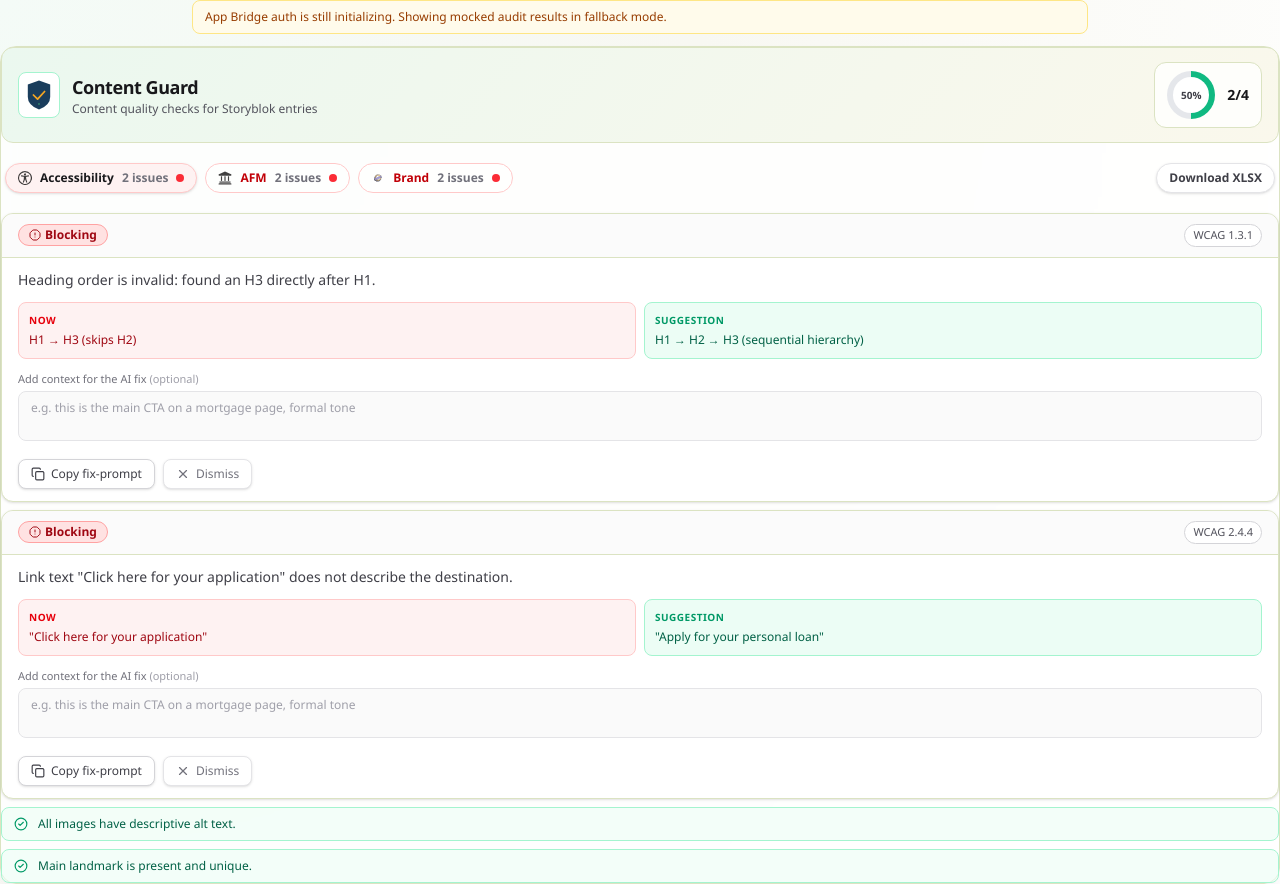
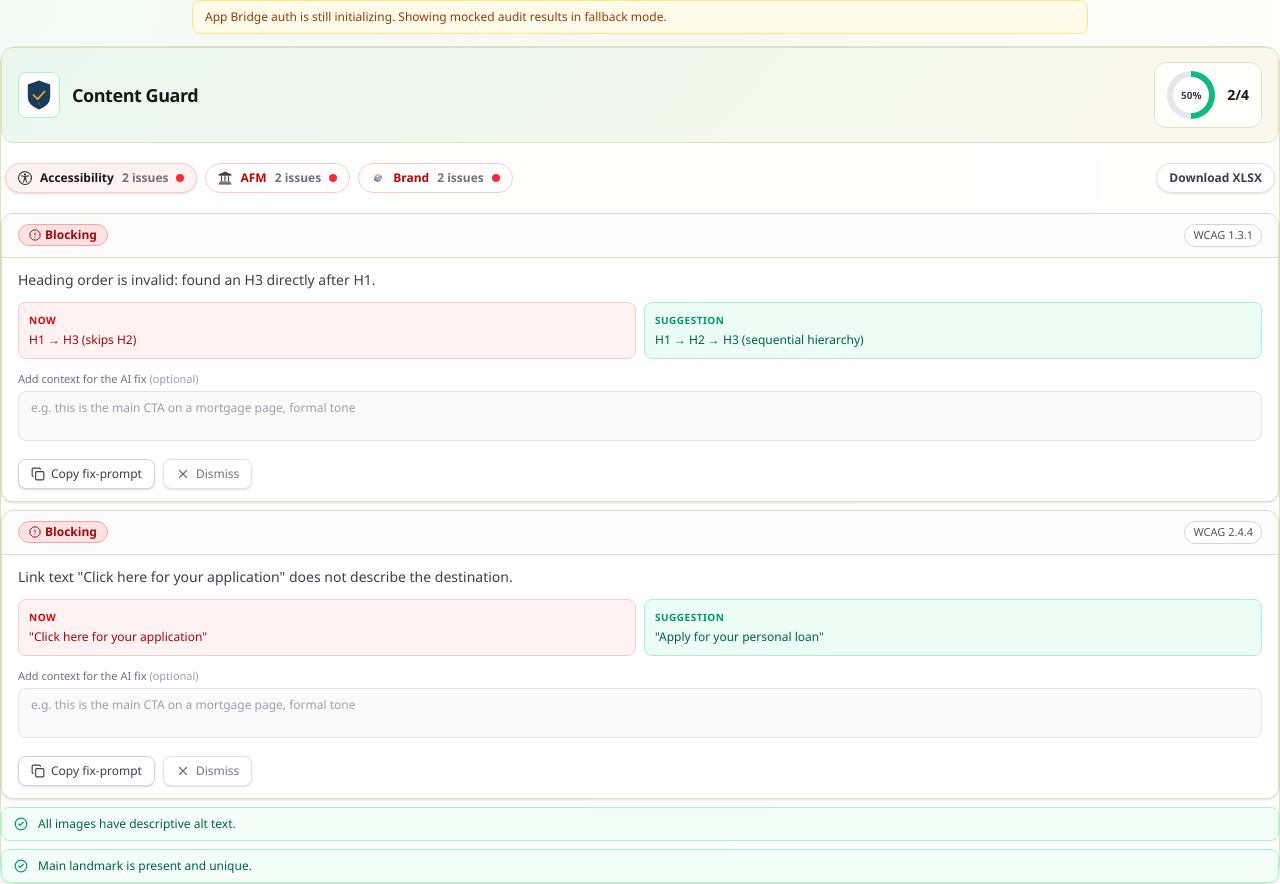
Before and after one commit to adanbaiquality/Content-Guard, a Next.js app in the folder apps/storyblok-plugin/: page / in a window 1280 px wide. Built offline with nearby package versions, Linux system fonts and the light colour scheme.

Commit message:
Remove useless texrt

```diff
--- a/apps/storyblok-plugin/src/components/ContentGuardPanel.tsx
+++ b/apps/storyblok-plugin/src/components/ContentGuardPanel.tsx
@@ -157,7 +157,6 @@ export default function ContentGuardPanel() {
         </div>
         <div className="flex-1 min-w-0">
           <h1 className="text-lg font-extrabold tracking-tight text-zinc-900">Content Guard</h1>
-          <p className="text-xs text-zinc-600">Content quality checks for Storyblok entries</p>
         </div>
         <ProgressSummary audits={activeAudits} />
       </header>
```
